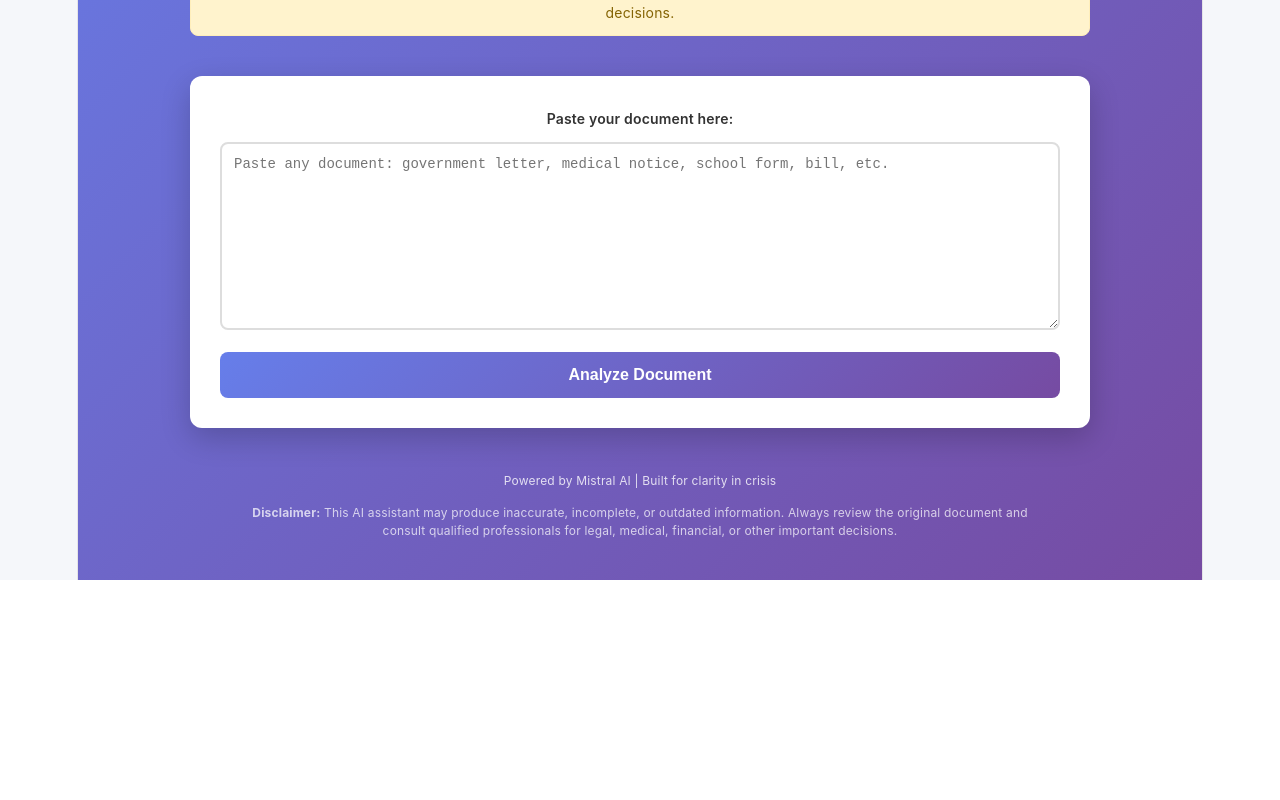
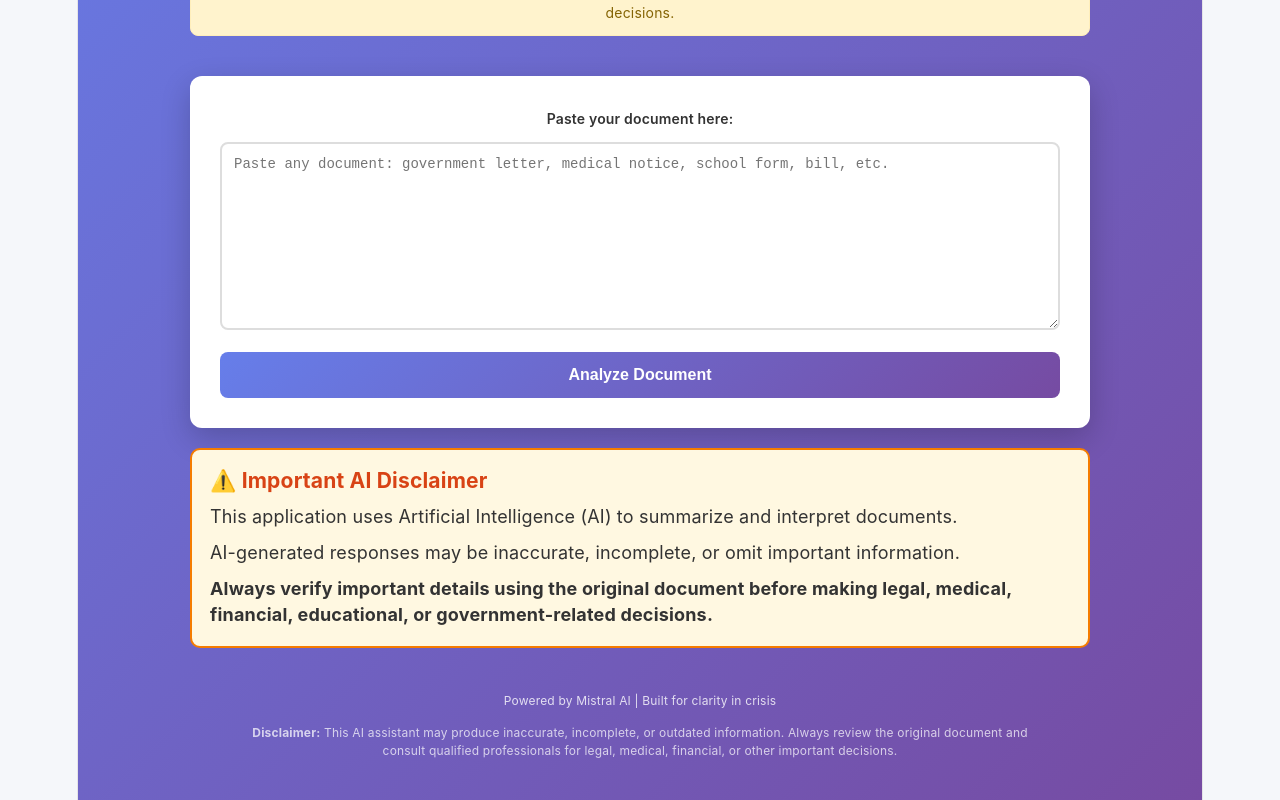
Before and after one commit to Aayush-Abhane/crisis-translator, a React (Vite) app: page / in a window 1280 px wide. Shown: the part 379-1179 px from the top of the page. Before the commit the page ends 959 px from the top, so only its background shows below. Built offline with nearby package versions, Linux system fonts and the light colour scheme.

Commit message:
Add AI disclaimer

```diff
--- a/src/App.jsx
+++ b/src/App.jsx
@@ -70,11 +70,11 @@ ${document}`
   return (
     <div className="App">
       <header>
-        <h1>Crisis-to-Action Translator</h1>
+        <h1>THIS IS A TEST</h1>
         <p>Turn confusing documents into clear action plans</p>
         <h3 style={{ marginBottom: "10px" }}>
-      ⚠️ AI Disclaimer
-    </h3>
+          ⚠️ AI Disclaimer
+        </h3>
 
     <p>
       This application uses Artificial Intelligence to summarize and explain
@@ -133,8 +133,40 @@ ${document}`
             {loading ? 'Analyzing with Mistral AI...' : 'Analyze Document'}
           </button>
         </div>
+        <div
+          style={{
+            background: "#fff8e1",
+            border: "2px solid #f57c00",
+            borderRadius: "10px",
+            padding: "18px",
+            marginTop: "20px",
+            marginBottom: "20px",
+            color: "#333",
+            textAlign: "left",
+          }}
+        >
+          <h3 style={{ color: "#d84315", marginBottom: "10px" }}>
+            ⚠️ Important AI Disclaimer
+          </h3>
+
+          <p>
+            This application uses Artificial Intelligence (AI) to summarize and
+            interpret documents.
+          </p>
+
+          <p style={{ marginTop: "10px" }}>
+            AI-generated responses may be inaccurate, incomplete, or omit important
+            information.
+          </p>
+
+          <p style={{ marginTop: "10px", fontWeight: "bold" }}>
+            Always verify important details using the original document before making
+            legal, medical, financial, educational, or government-related decisions.
+          </p>
+        </div>
 
         {error && (
+
           <div className="error-message">
             ⚠️ {error}
           </div>
```
